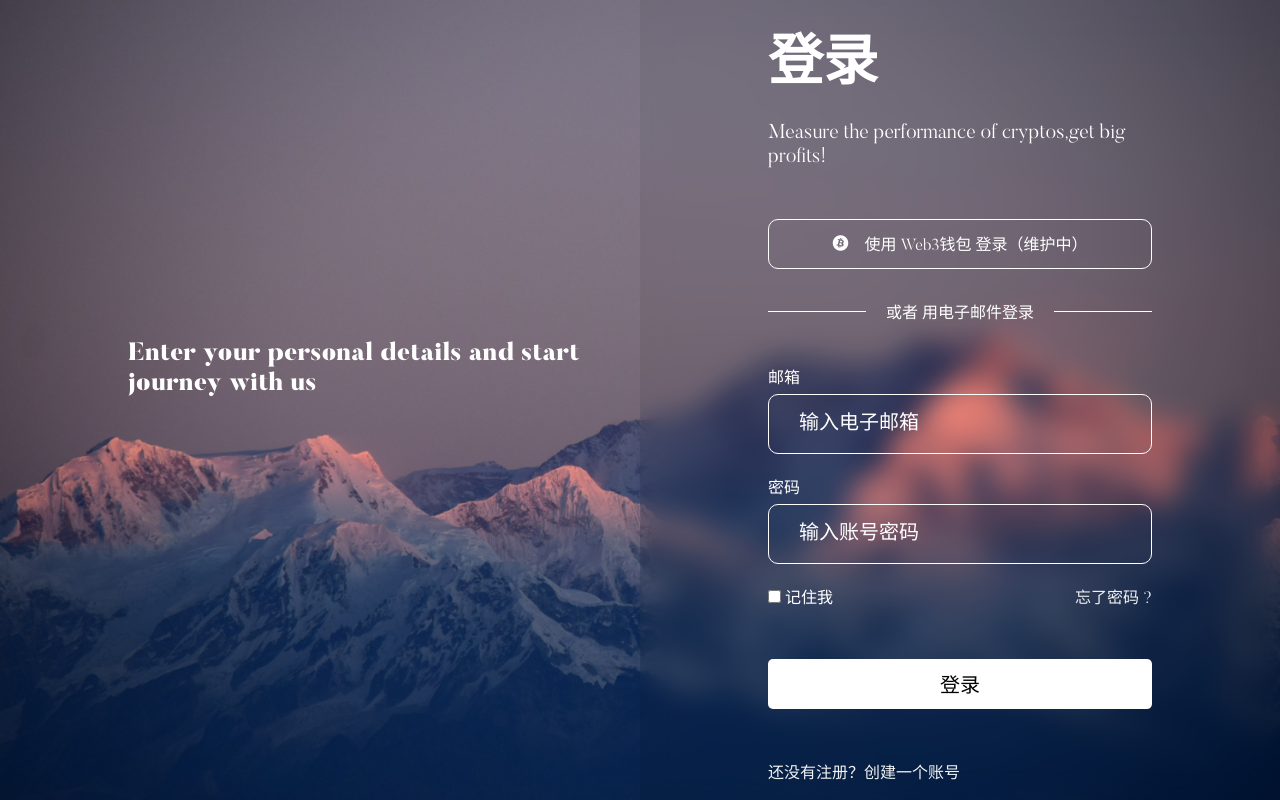
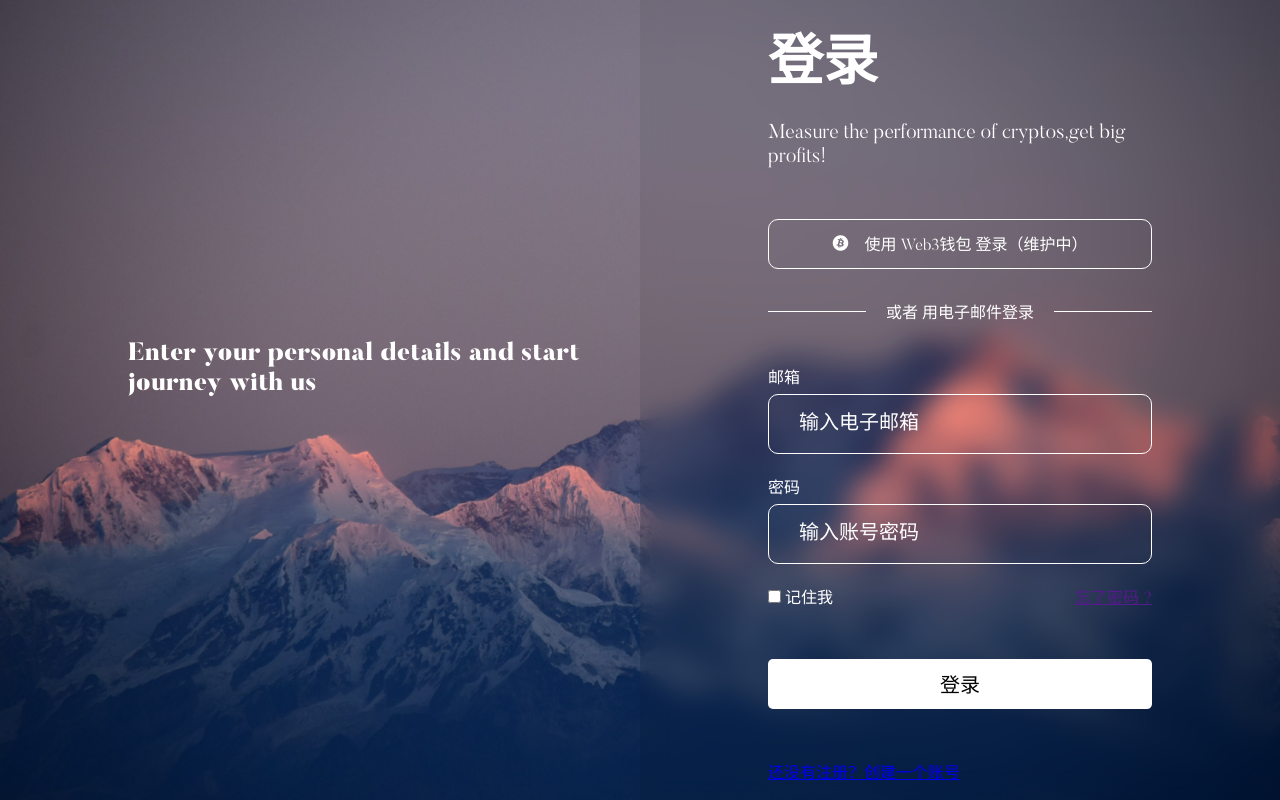
Before and after one commit to Yukikaze924/CARP, a PHP site: page /login in a window 1280 px wide. Run offline with PHP 8.4, Linux system fonts and the light colour scheme; some libraries are stand-ins or nearby versions.

Commit message:
Add files via upload

```diff
--- a/app/views/header.php
+++ b/app/views/header.php
@@ -14,9 +14,10 @@
         <li><a href="<?php echo HOME_URL ?>"><?php echo $lang['home'] ?></a></li>
         <li><a href="<?php echo ABOUT_URL ?>"><?php echo $lang['about'] ?></a></li>
         <li><a href="<?php echo CONTACT_URL ?>"><?php echo $lang['contact'] ?></a></li>
+
         <li class="dropdown"><a href="#"><span><?php echo $lang['more'] ?></span> <i class="bi bi-chevron-down dropdown-indicator"></i></a>
         <ul>
-            <li><a href="view.php?target=showcase&index=index.html">展览</a></li>
+            <li><a href="view.php?target=Exhibition&index=index.html">展览</a></li>
 
             <li><a href="view.php?target=ChatExport&index=messages.html">Telegram备份</a></li>
 
@@ -36,6 +37,7 @@
 
         </ul>
         </li>
+
     </ul>
     </nav><!-- .navbar -->
 
--- a/app/views/link.php
+++ b/app/views/link.php
@@ -19,6 +19,7 @@
 <link href="<?php echo BASE_URL ?>/assets/vendor/bootstrap-icons/bootstrap-icons.css" rel="stylesheet">
 <link rel="stylesheet" href="https://cdnjs.cloudflare.com/ajax/libs/font-awesome/4.7.0/css/font-awesome.min.css" integrity="sha512-S1zV7qy5U8t5aK9wVw7K+q4/1t3o9ZC8x6rymJr2WY7JyQyM1rKZt1yFhI2f1qQ2l2Jnuz3vOZB1hZCJ6vT+6w==" crossorigin="anonymous" referrerpolicy="no-referrer" />
 <link rel="shortcut icon" href="<?php echo BASE_URL ?>/icon.png" type="image/x-icon">
+<link rel="stylesheet" href="<?php echo BASE_URL ?>/assets/vendor/fonts">
 <!--Google Fonts-->
 <link rel="preconnect" href="https://fonts.googleapis.com">
 <link rel="preconnect" href="https://fonts.gstatic.com" crossorigin>
--- a/app/views/login/style.css
+++ b/app/views/login/style.css
@@ -15,11 +15,6 @@
   padding: 0;
   margin: 0;
   font-family: Butler_Light;
-}
-
-a {
-  text-decoration: none !important;
-  color: #f1f2f3;
 }
 
 body {
--- a/app/views/signup/style.css
+++ b/app/views/signup/style.css
@@ -15,11 +15,6 @@
   padding: 0;
   margin: 0;
   font-family: Butler_Light;
-}
-
-a {
-  text-decoration: none !important;
-  color: #f1f2f3;
 }
 
 body {
```
